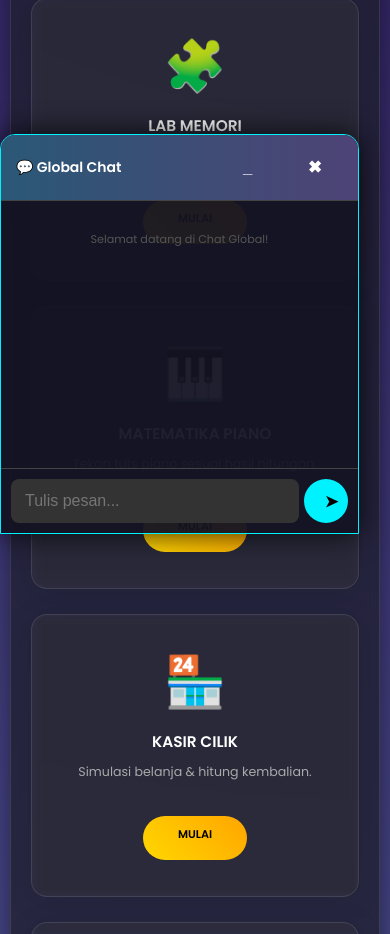
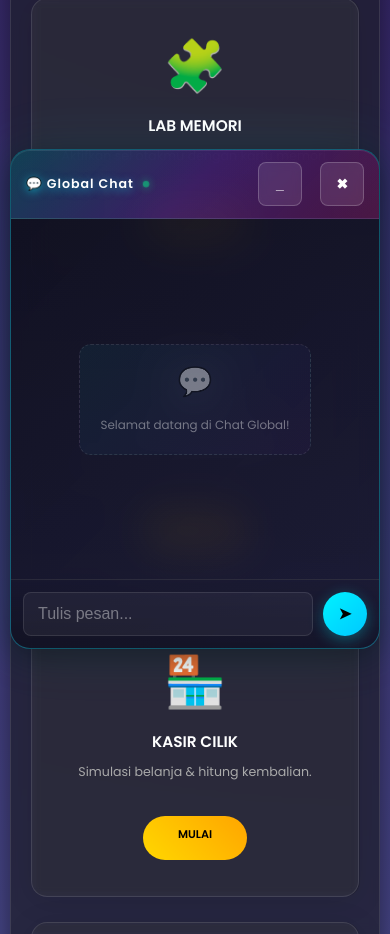
Before and after one commit to ridhoahmd/MathGameSD, a website: page public/index.html in a window 390 px wide. Shown: the part 780-1714 px from the top of the page. Drawn offline with nearby package versions, Linux system fonts and the light colour scheme; no server answers.

Commit message:
feat: enhanced chat UI with glassmorphism design

```diff
--- /dev/null
+++ b/public/css/chat-enhanced.css
@@ -0,0 +1,442 @@
+/* ==============================================
+   ENHANCED CHAT UI - Modern Glassmorphism Design
+   ============================================== */
+
+/* Main Chat Container - Glass Effect */
+#chat-container {
+  position: fixed;
+  bottom: 20px;
+  right: 20px;
+  width: 360px;
+  height: 480px;
+  background: linear-gradient(
+    135deg,
+    rgba(20, 20, 40, 0.95) 0%,
+    rgba(30, 30, 60, 0.9) 100%
+  );
+  border: 1px solid rgba(0, 242, 255, 0.3);
+  border-radius: 20px;
+  display: flex;
+  flex-direction: column;
+  box-shadow:
+    0 8px 32px rgba(0, 0, 0, 0.4),
+    0 0 60px rgba(0, 242, 255, 0.1),
+    inset 0 1px 0 rgba(255, 255, 255, 0.1);
+  z-index: 2000;
+  overflow: hidden;
+  transform: translateY(120%);
+  transition:
+    transform 0.4s cubic-bezier(0.68, -0.55, 0.265, 1.55),
+    height 0.3s ease,
+    box-shadow 0.3s ease;
+  backdrop-filter: blur(20px);
+  -webkit-backdrop-filter: blur(20px);
+}
+
+#chat-container.open {
+  transform: translateY(0);
+  box-shadow:
+    0 20px 60px rgba(0, 0, 0, 0.5),
+    0 0 80px rgba(0, 242, 255, 0.15),
+    inset 0 1px 0 rgba(255, 255, 255, 0.1);
+}
+
+#chat-container.minimized {
+  height: 55px !important;
+  border-radius: 20px;
+}
+
+/* Chat Header - Premium Gradient */
+.chat-header {
+  background: linear-gradient(
+    135deg,
+    rgba(0, 242, 255, 0.2) 0%,
+    rgba(138, 43, 226, 0.3) 50%,
+    rgba(255, 0, 128, 0.2) 100%
+  );
+  padding: 15px 20px;
+  font-weight: 700;
+  color: white;
+  display: flex;
+  justify-content: space-between;
+  align-items: center;
+  border-bottom: 1px solid rgba(255, 255, 255, 0.1);
+  cursor: pointer;
+  position: relative;
+  overflow: hidden;
+}
+
+/* Animated gradient overlay on header */
+.chat-header::before {
+  content: "";
+  position: absolute;
+  top: 0;
+  left: -100%;
+  width: 200%;
+  height: 100%;
+  background: linear-gradient(
+    90deg,
+    transparent,
+    rgba(255, 255, 255, 0.1),
+    transparent
+  );
+  animation: headerShimmer 3s infinite;
+}
+
+@keyframes headerShimmer {
+  0% {
+    left: -100%;
+  }
+  100% {
+    left: 100%;
+  }
+}
+
+.chat-header span {
+  font-size: 1rem;
+  letter-spacing: 1px;
+  text-shadow: 0 2px 10px rgba(0, 242, 255, 0.5);
+  display: flex;
+  align-items: center;
+  gap: 8px;
+  z-index: 1;
+}
+
+/* Online indicator dot */
+.chat-header span::after {
+  content: "";
+  width: 8px;
+  height: 8px;
+  background: #00ff88;
+  border-radius: 50%;
+  animation: onlinePulse 2s infinite;
+  box-shadow: 0 0 10px #00ff88;
+}
+
+@keyframes onlinePulse {
+  0%,
+  100% {
+    opacity: 1;
+    transform: scale(1);
+  }
+  50% {
+    opacity: 0.5;
+    transform: scale(0.8);
+  }
+}
+
+/* Header Control Buttons */
+.chat-controls {
+  display: flex;
+  gap: 8px;
+  z-index: 1;
+}
+
+.chat-controls button {
+  background: rgba(255, 255, 255, 0.1);
+  border: 1px solid rgba(255, 255, 255, 0.2);
+  color: white;
+  width: 32px;
+  height: 32px;
+  border-radius: 8px;
+  cursor: pointer;
+  font-size: 1rem;
+  font-weight: bold;
+  display: flex;
+  align-items: center;
+  justify-content: center;
+  transition: all 0.3s ease;
+  backdrop-filter: blur(5px);
+}
+
+.chat-controls button:hover {
+  background: rgba(0, 242, 255, 0.3);
+  border-color: rgba(0, 242, 255, 0.5);
+  transform: scale(1.1);
+  box-shadow: 0 0 15px rgba(0, 242, 255, 0.4);
+}
+
+/* Messages Container */
+.chat-messages {
+  flex: 1;
+  padding: 15px;
+  overflow-y: auto;
+  font-size: 0.9rem;
+  color: #ddd;
+  display: flex;
+  flex-direction: column;
+  gap: 12px;
+  background: linear-gradient(
+    180deg,
+    rgba(0, 0, 0, 0.2) 0%,
+    rgba(0, 0, 0, 0.1) 100%
+  );
+}
+
+/* Custom Scrollbar */
+.chat-messages::-webkit-scrollbar {
+  width: 6px;
+}
+
+.chat-messages::-webkit-scrollbar-track {
+  background: rgba(255, 255, 255, 0.05);
+  border-radius: 10px;
+}
+
+.chat-messages::-webkit-scrollbar-thumb {
+  background: linear-gradient(180deg, #00f2ff, #8a2be2);
+  border-radius: 10px;
+}
+
+/* Message Bubbles */
+.msg-bubble {
+  background: linear-gradient(
+    135deg,
+    rgba(255, 255, 255, 0.1) 0%,
+    rgba(255, 255, 255, 0.05) 100%
+  );
+  padding: 12px 16px;
+  border-radius: 16px 16px 16px 4px;
+  align-self: flex-start;
+  max-width: 85%;
+  border: 1px solid rgba(255, 255, 255, 0.1);
+  backdrop-filter: blur(10px);
+  position: relative;
+  animation: messageSlideIn 0.3s ease;
+  box-shadow: 0 4px 15px rgba(0, 0, 0, 0.2);
+}
+
+@keyframes messageSlideIn {
+  from {
+    opacity: 0;
+    transform: translateY(10px) scale(0.95);
+  }
+  to {
+    opacity: 1;
+    transform: translateY(0) scale(1);
+  }
+}
+
+/* My Messages - Special Styling */
+.msg-me {
+  background: linear-gradient(135deg, #00f2ff 0%, #00c8ff 50%, #0099ff 100%);
+  color: #000;
+  align-self: flex-end;
+  border-radius: 16px 16px 4px 16px;
+  border: none;
+  font-weight: 500;
+  box-shadow:
+    0 4px 15px rgba(0, 242, 255, 0.3),
+    0 0 30px rgba(0, 242, 255, 0.1);
+}
+
+/* Sender Name */
+.msg-name {
+  font-size: 0.7rem;
+  color: #00f2ff;
+  margin-bottom: 4px;
+  display: block;
+  font-weight: 600;
+  letter-spacing: 0.5px;
+}
+
+.msg-me .msg-name {
+  display: none;
+}
+
+/* Message Time */
+.msg-time {
+  display: block;
+  font-size: 0.65rem;
+  color: rgba(255, 255, 255, 0.5);
+  text-align: right;
+  margin-top: 6px;
+}
+
+.msg-me .msg-time {
+  color: rgba(0, 0, 0, 0.5);
+}
+
+/* Welcome Message */
+.chat-welcome {
+  text-align: center;
+  color: rgba(255, 255, 255, 0.4);
+  font-size: 0.85rem;
+  margin: auto;
+  padding: 20px;
+  background: linear-gradient(
+    135deg,
+    rgba(0, 242, 255, 0.05) 0%,
+    rgba(138, 43, 226, 0.05) 100%
+  );
+  border-radius: 12px;
+  border: 1px dashed rgba(255, 255, 255, 0.1);
+}
+
+.chat-welcome::before {
+  content: "💬";
+  display: block;
+  font-size: 2rem;
+  margin-bottom: 10px;
+  animation: float 3s ease-in-out infinite;
+}
+
+@keyframes float {
+  0%,
+  100% {
+    transform: translateY(0);
+  }
+  50% {
+    transform: translateY(-5px);
+  }
+}
+
+/* Input Area */
+.chat-input-area {
+  padding: 15px;
+  border-top: 1px solid rgba(255, 255, 255, 0.1);
+  display: flex;
+  gap: 10px;
+  background: linear-gradient(
+    180deg,
+    rgba(0, 0, 0, 0.1) 0%,
+    rgba(0, 0, 0, 0.3) 100%
+  );
+}
+
+/* Chat Input Field */
+.chat-input {
+  flex: 1;
+  padding: 12px 18px;
+  border-radius: 25px;
+  border: 1px solid rgba(255, 255, 255, 0.1);
+  background: rgba(255, 255, 255, 0.05);
+  color: white;
+  outline: none;
+  font-size: 0.9rem;
+  transition: all 0.3s ease;
+}
+
+.chat-input::placeholder {
+  color: rgba(255, 255, 255, 0.4);
+}
+
+.chat-input:focus {
+  border-color: rgba(0, 242, 255, 0.5);
+  background: rgba(255, 255, 255, 0.1);
+  box-shadow:
+    0 0 0 3px rgba(0, 242, 255, 0.1),
+    0 0 20px rgba(0, 242, 255, 0.1);
+}
+
+/* Send Button */
+.chat-send {
+  background: linear-gradient(135deg, #00f2ff 0%, #00c8ff 100%);
+  border: none;
+  border-radius: 50%;
+  width: 45px;
+  height: 45px;
+  cursor: pointer;
+  font-size: 1.1rem;
+  color: #000;
+  display: flex;
+  align-items: center;
+  justify-content: center;
+  transition: all 0.3s ease;
+  box-shadow: 0 4px 15px rgba(0, 242, 255, 0.3);
+}
+
+.chat-send:hover {
+  transform: scale(1.1) rotate(15deg);
+  box-shadow:
+    0 6px 20px rgba(0, 242, 255, 0.5),
+    0 0 30px rgba(0, 242, 255, 0.3);
+}
+
+.chat-send:active {
+  transform: scale(0.95);
+}
+
+/* Chat Button in Sidebar - Enhanced */
+.btn-menu:has(#chat-notif),
+button[onclick*="toggleChat"] {
+  position: relative;
+  overflow: hidden;
+}
+
+/* Chat Notification Badge */
+#chat-notif {
+  display: none;
+  color: #00ff88;
+  margin-left: 5px;
+  font-size: 0.8rem;
+  animation: notifBounce 1s infinite;
+}
+
+@keyframes notifBounce {
+  0%,
+  100% {
+    transform: scale(1);
+  }
+  50% {
+    transform: scale(1.3);
+  }
+}
+
+/* =========================================
+   RESPONSIVE DESIGN
+   ========================================= */
+@media (max-width: 800px) {
+  #chat-container {
+    width: calc(100% - 30px);
+    right: 15px;
+    left: 15px;
+    bottom: 15px;
+    height: 60vh;
+    max-height: 500px;
+    border-radius: 20px;
+  }
+
+  #chat-container.minimized {
+    height: 50px !important;
+  }
+
+  .chat-header {
+    padding: 12px 15px;
+  }
+
+  .chat-messages {
+    padding: 12px;
+  }
+
+  .msg-bubble {
+    max-width: 90%;
+    padding: 10px 14px;
+  }
+
+  .chat-input-area {
+    padding: 12px;
+  }
+
+  .chat-input {
+    padding: 10px 15px;
+  }
+
+  .chat-send {
+    width: 40px;
+    height: 40px;
+  }
+}
+
+/* Very Small Screens */
+@media (max-width: 400px) {
+  #chat-container {
+    width: calc(100% - 20px);
+    right: 10px;
+    left: 10px;
+  }
+
+  .chat-header span {
+    font-size: 0.9rem;
+  }
+}
--- a/public/index.html
+++ b/public/index.html
@@ -23,6 +23,7 @@
     <link rel="stylesheet" href="css/sidebar-fixes.css" />
     <link rel="stylesheet" href="css/visual-enhancements.css" />
     <link rel="stylesheet" href="css/style.css?v=final" />
+    <link rel="stylesheet" href="css/chat-enhanced.css" />
     <link rel="icon" type="image/x-icon" href="/favicon.ico" />
   </head>
   <body>
```
